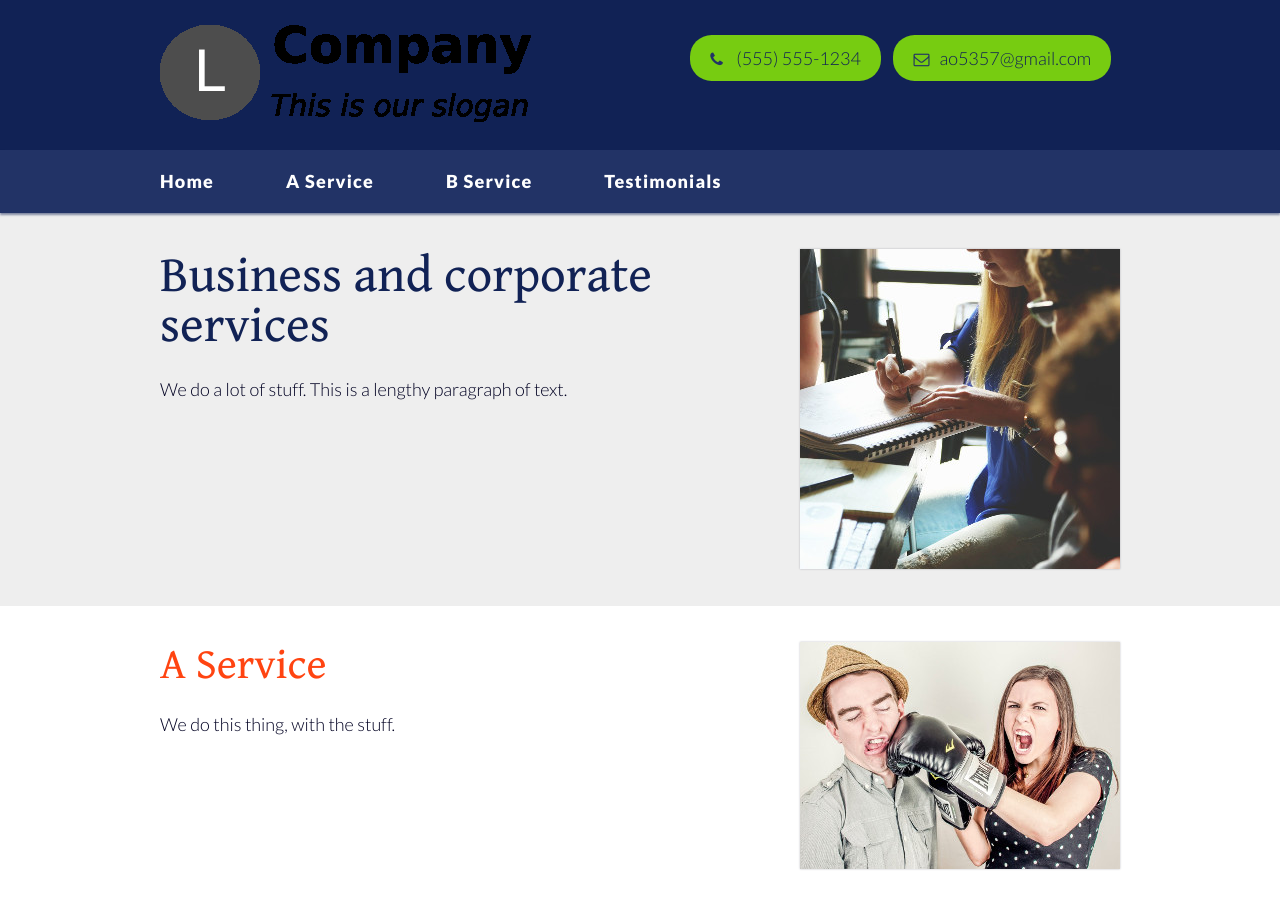
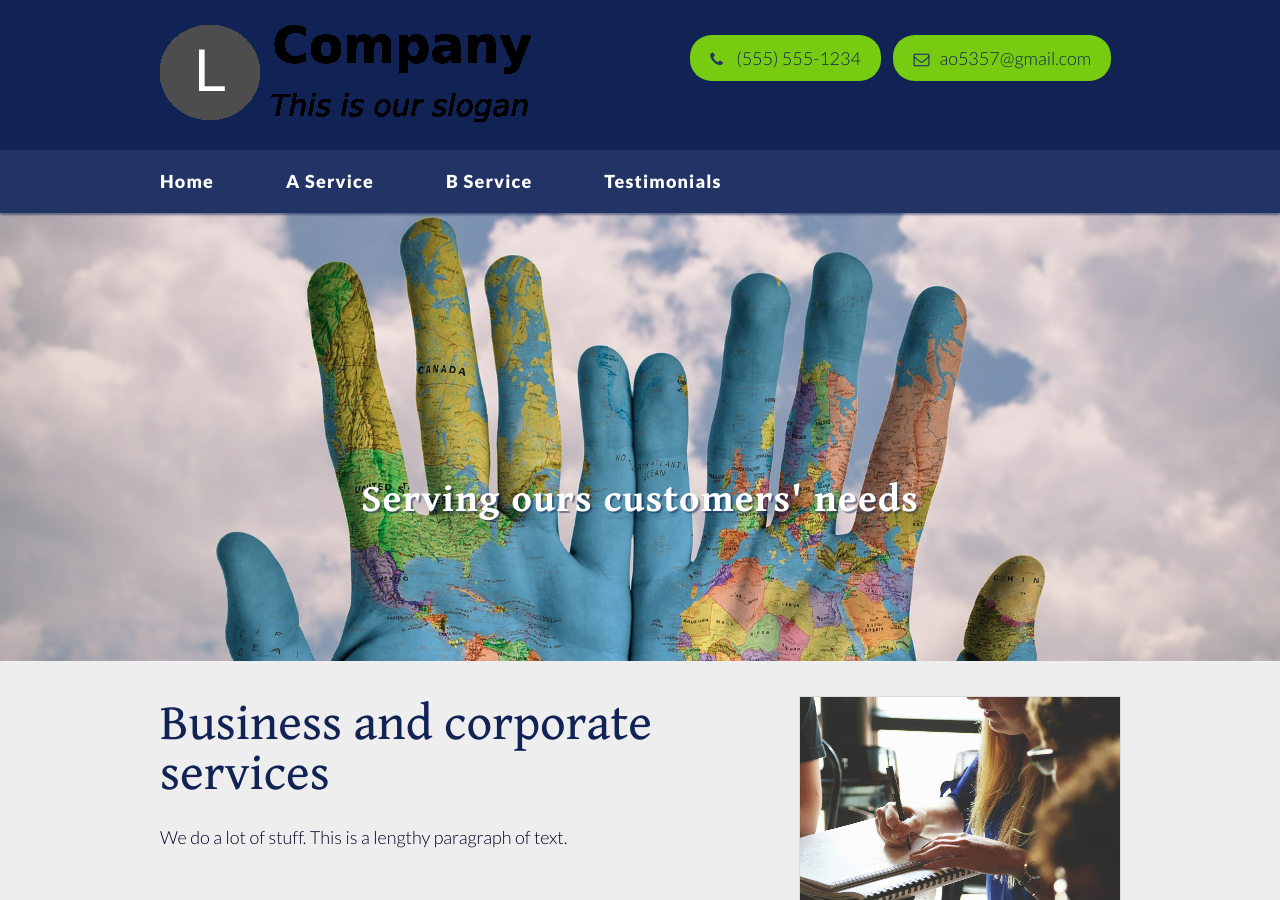
Before and after one commit to ao5357/jekyll-brochure, a Jekyll site: the page built from index.html, in a window 1280 px wide and 900 px high. Built offline with Jekyll 4.4.1, drawn with Linux system fonts in a browser that asks for light colours; Markdown is read by kramdown in place of the engine named in the settings.

Commit message:
Splash for front only

```diff
--- a/_layouts/layout.html
+++ b/_layouts/layout.html
@@ -36,7 +36,7 @@ layout: compress
   {% endif %}
   {% include header.html %}
   {% include nav.html %}
-  {% if page.regions.splash %}{% include splash.html %}{% endif %}
+  {% if page.front %}{% include splash.html %}{% endif %}
 	{{ content }}
   {% include footer.html %}
 </div>
```
